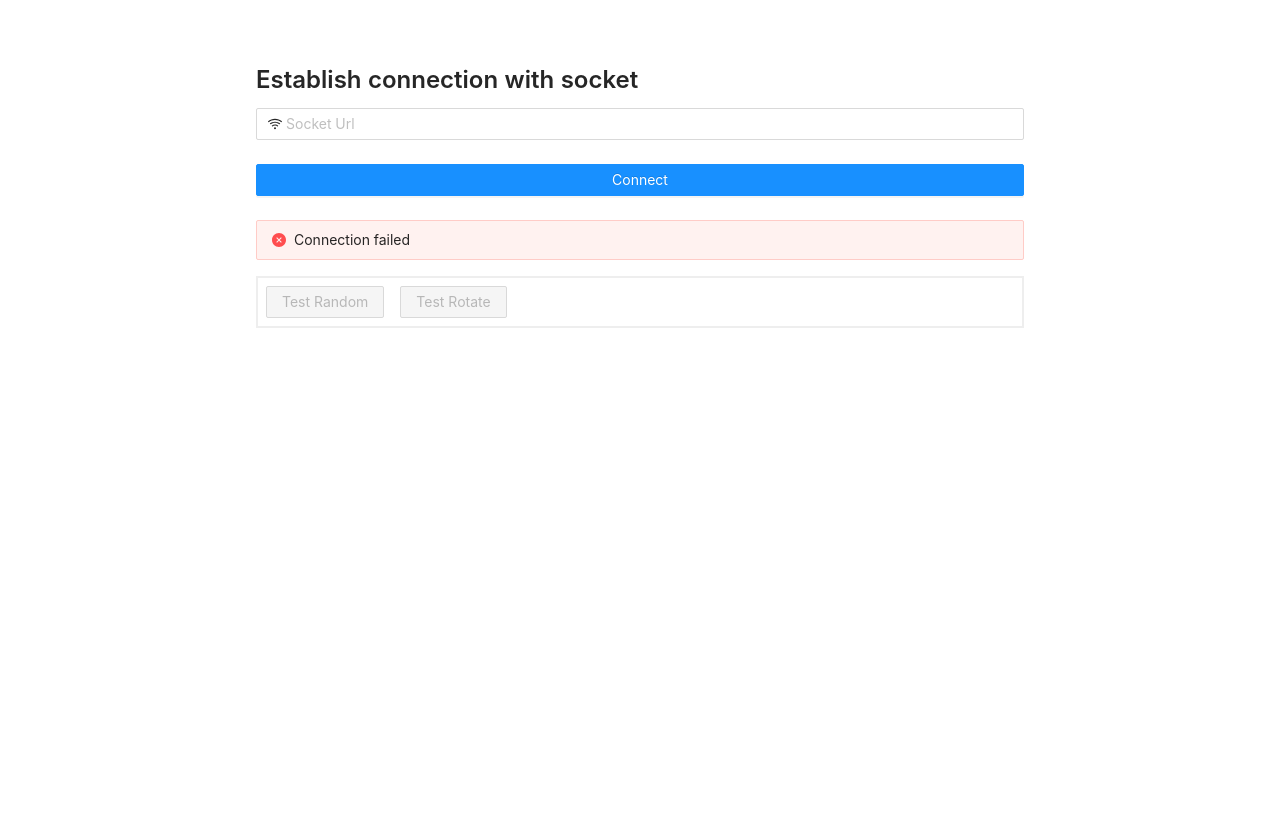
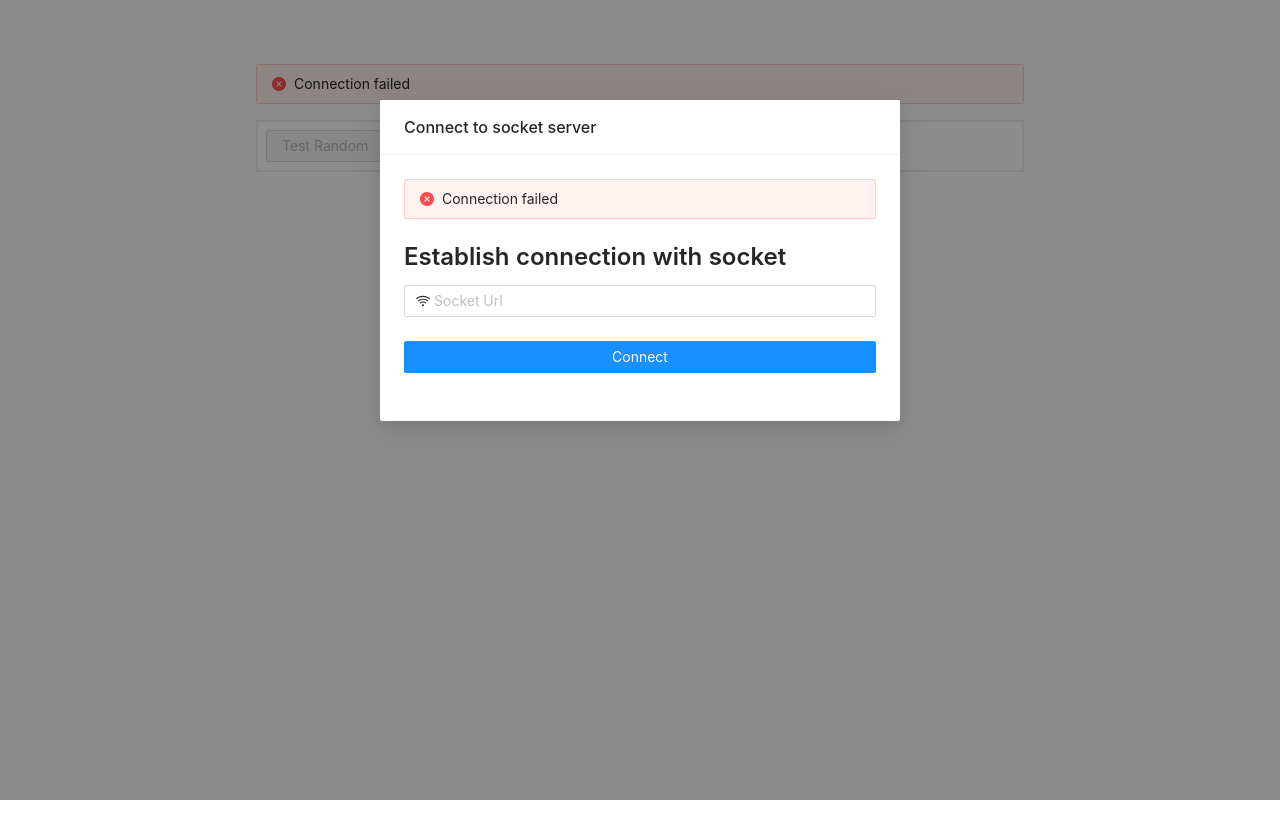
Before and after one commit to smokingpacman/UGV_Project, a React (Create React App) app in the folder ugv_ui/: page / in a window 1280 px wide. Both pictures are taken after typing "Sample" into the empty fields and a click on the button "Connect". Shown: the top 838 px of the page. Built offline with nearby package versions, Linux system fonts and the light colour scheme; no server answers.

Commit message:
Update codebase

```diff
--- a/ugv_ui/src/Components/App/App.scss
+++ b/ugv_ui/src/Components/App/App.scss
@@ -2,7 +2,3 @@
   margin: 4rem auto;
   width: 768px;
 }
-
-.spinner {
-  text-align: center;
-}
--- a/ugv_ui/src/Components/App/App.tsx
+++ b/ugv_ui/src/Components/App/App.tsx
@@ -1,37 +1,23 @@
-import { Spin } from 'antd';
-import { LoadingOutlined } from '@ant-design/icons';
 import React from 'react';
-import { LoadState, SocketState } from 'src/Shared/types';
+import { SocketState } from 'src/Shared/types';
 import './App.scss';
 
 interface AppProps {
   FormComponent: React.ComponentType;
   SocketStatusComponent: React.ComponentType;
   CommandListComponent: React.ComponentType;
-  loadState: LoadState;
   socketState: SocketState;
 }
-const loadIcon = <LoadingOutlined style={{ fontSize: 24 }} spin />;
 
 export function App({
   FormComponent,
   SocketStatusComponent,
   CommandListComponent,
-  loadState,
   socketState,
 }: AppProps) {
   let DisplayElement = <FormComponent />;
 
-  if (loadState === LoadState.Loading) {
-    DisplayElement = (
-      <div className="spinner">
-        <Spin indicator={loadIcon} tip="Connecting to socket" />
-      </div>
-    );
-  } else if (
-    loadState === LoadState.Loaded &&
-    socketState === SocketState.Connected
-  ) {
+  if (socketState === SocketState.Connected) {
     DisplayElement = <></>;
   }
 
--- a/ugv_ui/src/Components/App/create.tsx
+++ b/ugv_ui/src/Components/App/create.tsx
@@ -3,6 +3,7 @@ import * as mobxReact from 'mobx-react-lite';
 import * as React from 'react';
 import { CommandList } from 'src/Components/CommandList/CommandList';
 import { createConnectionForm } from 'src/Components/ConnectionForm/create';
+import { createConnectionModal } from 'src/Components/ConnectionModal/create';
 import { SocketStatus } from 'src/Components/SocketStatus/SocketStatus';
 import { LoadState, SocketState } from 'src/Shared/types';
 import { SocketManager } from 'src/Socket/SocketManager';
@@ -13,27 +14,35 @@ export function createApp() {
   const appState = new AppState();
   const socketManager = new SocketManager();
   const { ConnectionFormElement, connectionFormState } = createConnectionForm();
+  const SocketStatusElement = mobxReact.observer(() => (
+    <SocketStatus socketState={socketManager.connectionState} />
+  ));
+  const { ConnectionModalElement, connectionModalState } =
+    createConnectionModal({
+      ConnectionFormElement,
+      SocketStatusElement,
+    });
 
   const formSubmitReaction = mobx.autorun(() => {
     if (
       connectionFormState.socketUrl &&
       connectionFormState.socketUrl.length > 0
     ) {
-      appState.loadingState = LoadState.Loading;
+      connectionModalState.loadState = LoadState.Loading;
       socketManager.startConnection(connectionFormState.socketUrl);
     }
   });
 
   const socketReaction = mobx.autorun(() => {
     if (socketManager.connectionState === SocketState.ConnectionError) {
+      connectionModalState.loadState = LoadState.Loaded;
+      connectionModalState.isModalVisible = true;
+      connectionFormState.socketUrl = '';
+    } else if (socketManager.connectionState === SocketState.Connected) {
       appState.loadingState = LoadState.Loaded;
-      connectionFormState.socketUrl = '';
+      connectionModalState.isModalVisible = false;
     }
   });
-
-  const SocketStatusElement = mobxReact.observer(() => (
-    <SocketStatus socketState={socketManager.connectionState} />
-  ));
 
   const CommandListElement = mobxReact.observer(() => (
     <CommandList
@@ -65,10 +74,9 @@ export function createApp() {
 
       return (
         <App
-          FormComponent={ConnectionFormElement}
+          FormComponent={ConnectionModalElement}
           SocketStatusComponent={SocketStatusElement}
           CommandListComponent={CommandListElement}
-          loadState={appState.loadingState}
           socketState={socketManager.connectionState}
         />
       );
--- /dev/null
+++ b/ugv_ui/src/Components/ConnectionModal/ConnectionModal.scss
@@ -0,0 +1,3 @@
+.spinner {
+  text-align: center;
+}
--- /dev/null
+++ b/ugv_ui/src/Components/ConnectionModal/ConnectionModal.state.ts
@@ -0,0 +1,14 @@
+import * as mobx from 'mobx';
+import { LoadState } from 'src/Shared/types';
+
+export class ConnectionModalState {
+  isModalVisible = true;
+  loadState = LoadState.Loaded;
+
+  constructor() {
+    mobx.makeObservable(this, {
+      isModalVisible: mobx.observable,
+      loadState: mobx.observable,
+    });
+  }
+}
--- /dev/null
+++ b/ugv_ui/src/Components/ConnectionModal/ConnectionModal.tsx
@@ -0,0 +1,40 @@
+import { Modal, Spin } from 'antd';
+import { LoadingOutlined } from '@ant-design/icons';
+import React from 'react';
+import { LoadState } from 'src/Shared/types';
+import './ConnectionModal.scss';
+
+const loadIcon = <LoadingOutlined style={{ fontSize: 24 }} spin />;
+
+interface ConnectionModalProps {
+  ConnectionFormElement: React.ComponentType;
+  SocketStatusElement: React.ComponentType;
+  isModalVisible: boolean;
+  loadState: LoadState;
+}
+
+export function ConnectionModal({
+  ConnectionFormElement,
+  SocketStatusElement,
+  isModalVisible,
+  loadState,
+}: ConnectionModalProps) {
+  return (
+    <Modal
+      title="Connect to socket server"
+      visible={isModalVisible}
+      closable={false}
+      footer={null}
+    >
+      <SocketStatusElement />
+      <br />
+      {loadState === LoadState.Loaded ? (
+        <ConnectionFormElement />
+      ) : (
+        <div className="spinner">
+          <Spin indicator={loadIcon} tip="Connecting to socket" />
+        </div>
+      )}
+    </Modal>
+  );
+}
--- /dev/null
+++ b/ugv_ui/src/Components/ConnectionModal/create.tsx
@@ -0,0 +1,28 @@
+import * as React from 'react';
+import * as mobxReact from 'mobx-react-lite';
+import { ConnectionModal } from './ConnectionModal';
+import { ConnectionModalState } from './ConnectionModal.state';
+
+interface ConnectionModalParams {
+  ConnectionFormElement: React.ComponentType;
+  SocketStatusElement: React.ComponentType;
+}
+
+export function createConnectionModal({
+  ConnectionFormElement,
+  SocketStatusElement,
+}: ConnectionModalParams) {
+  const connectionModalState = new ConnectionModalState();
+
+  return {
+    ConnectionModalElement: mobxReact.observer(() => (
+      <ConnectionModal
+        ConnectionFormElement={ConnectionFormElement}
+        SocketStatusElement={SocketStatusElement}
+        isModalVisible={connectionModalState.isModalVisible}
+        loadState={connectionModalState.loadState}
+      />
+    )),
+    connectionModalState,
+  };
+}
--- a/ugv_ui/src/Components/SocketStatus/SocketStatus.tsx
+++ b/ugv_ui/src/Components/SocketStatus/SocketStatus.tsx
@@ -1,6 +1,9 @@
-import { Alert } from 'antd';
+import { Alert, Spin } from 'antd';
+import { LoadingOutlined } from '@ant-design/icons';
 import * as React from 'react';
 import { SocketState } from 'src/Shared/types';
+
+const loadIcon = <LoadingOutlined style={{ fontSize: 16 }} spin />;
 
 interface SocketStatusProps {
   socketState: SocketState;
@@ -11,6 +14,19 @@ export function SocketStatus({ socketState }: SocketStatusProps) {
     return <Alert message="Connection Successful" type="success" showIcon />;
   } else if (socketState === SocketState.ConnectionError) {
     return <Alert message="Connection failed" type="error" showIcon />;
+  } else if (socketState === SocketState.Connecting) {
+    return (
+      <Alert
+        message="Connecting ..."
+        type="info"
+        showIcon
+        icon={
+          <div>
+            <Spin indicator={loadIcon} />
+          </div>
+        }
+      />
+    );
   }
   return <Alert message="No connection initiated" type="info" showIcon />;
 }
--- a/ugv_ui/src/Shared/types.ts
+++ b/ugv_ui/src/Shared/types.ts
@@ -5,6 +5,7 @@ export enum LoadState {
 
 export enum SocketState {
   Connected = 'Connected',
+  Connecting = 'Connecting',
   NotConnected = 'NotConnected',
   ConnectionError = 'ConnectionError',
 }
--- a/ugv_ui/src/Socket/SocketManager.ts
+++ b/ugv_ui/src/Socket/SocketManager.ts
@@ -15,6 +15,7 @@ export class SocketManager {
 
   startConnection(socketUrl: string) {
     const socket = io(socketUrl);
+    this.connectionState = SocketState.Connecting;
 
     socket.on('connect', () => {
       this.connectionState = SocketState.Connected;
```
Also changed, not shown: 2 other files (tests, documents, lock files or other folders).
